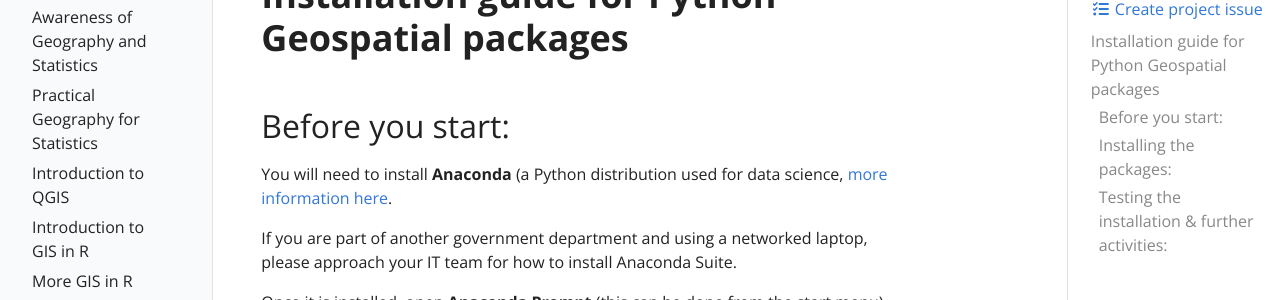
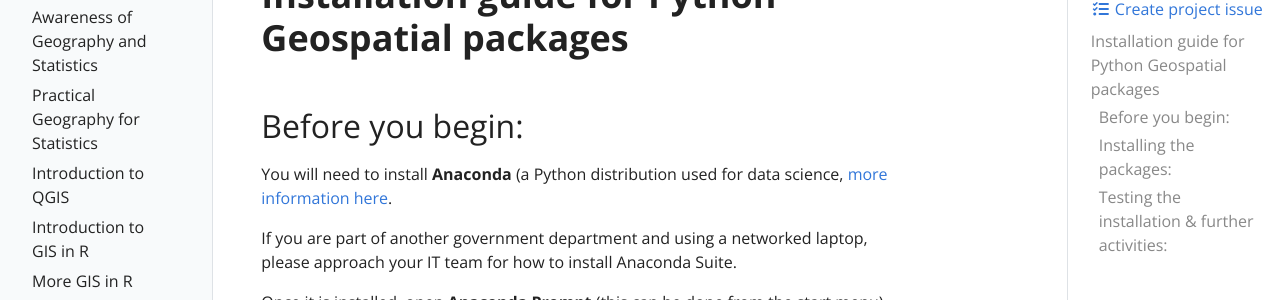
Before and after one commit to ONSgeo/geospatial-training, a Jekyll site: the page built from _docs/guides/python_install_anaconda.md, in a window 1280 px wide and 900 px high. Shown: the part 167-467 px from the top of the window. Built offline with Jekyll 4.4.1, drawn with Linux system fonts in a browser that asks for light colours.

Commit message:
Update python_install_anaconda.md
Small word change

```diff
--- a/_docs/guides/python_install_anaconda.md
+++ b/_docs/guides/python_install_anaconda.md
@@ -6,7 +6,7 @@
 # Installation guide for Python Geospatial packages
 
 
-## Before you start:
+## Before you begin:
 
 
 You will need to install **Anaconda** (a Python distribution used for data science, [more information here](https://www.anaconda.com/download).
```
